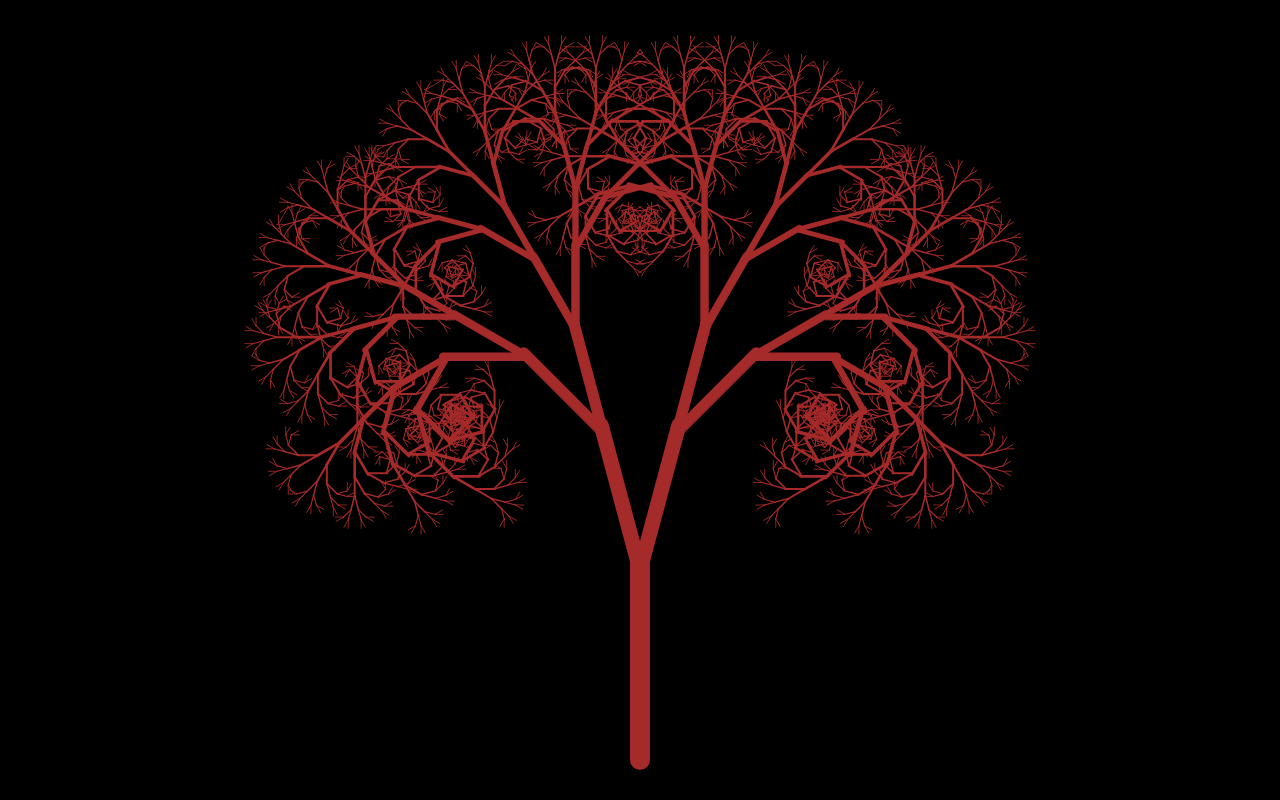
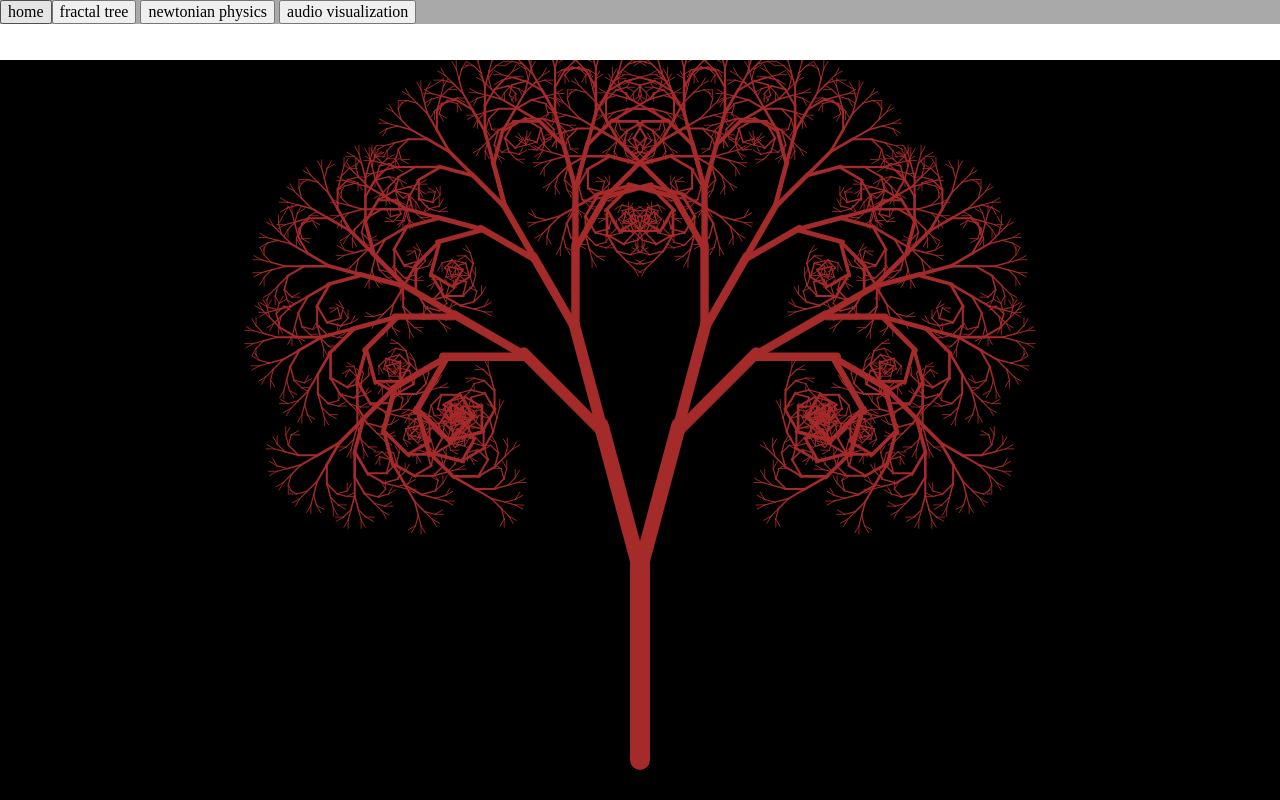
Before and after one commit to ermurray/canvas-fun, a website: page public/index.html in a window 1280 px wide. Drawn offline with nearby package versions, Linux system fonts and the light colour scheme.

```diff
--- a/public/index.html
+++ b/public/index.html
@@ -8,7 +8,26 @@
   <link rel="stylesheet" href="./styles/styles.css"/>
 </head>
 <body>
-  <canvas id="canvas1"></canvas>
+  <nav>
+    <div>
+      <span>
+        <button>home</button>
+      </span>
+    </div>
+    <div>
+      <span>
+        <button>fractal tree</button>
+      </span>
+      <span>
+        <button>newtonian physics</button>
+      </span>
+      <span>
+        <button>audio visualization</button>
+      </span>
+    </div>
+  </nav>
+  <canvas id="fractal-trees"></canvas>
+  <canvas id="newtonian-physics"></canvas>
   <script src="./scripts/script.js"></script>
 </body>
 </html>
--- a/public/scripts/script.js
+++ b/public/scripts/script.js
@@ -1,7 +1,7 @@
-const canvas = document.getElementById('canvas1');
+const canvas = document.getElementById('fractal-trees');
 const ctx = canvas.getContext('2d');
 canvas.width = window.innerWidth;
-canvas.height = window.innerHeight;
+canvas.height = window.innerHeight - 60;
 
   console.log(ctx);
 
--- a/public/styles/styles.css
+++ b/public/styles/styles.css
@@ -1,10 +1,24 @@
 * {
   box-sizing: border-box;
 }
+nav{
+  display: flex;
 
-#canvas1 {
+  position: fixed;
+  width: 100%;
+  background-color: darkgray;
+  z-index: 99;
+}
+nav > div {
+  align-items: center;
+  flex-direction: row;
+
+}
+nav.nav-button-container {
+}
+#fractal-trees{
   background: black;
   position: absolute;
   left: 0;
-  top: 0;
+  top: 60;
 }
```
Also changed, not shown: package.json (+10 -1 lines), server.js (+12 -1 lines), 1 other file.
